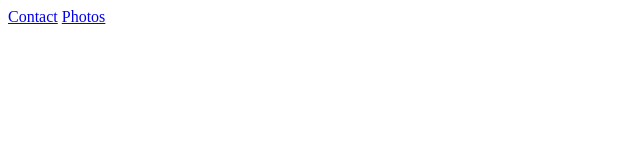
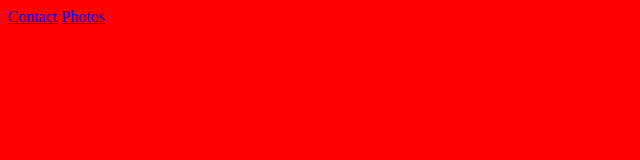
Before and after one commit to cwillia01/She-Codes-Croissant, a plain HTML site: page index.html in a window 1280 px wide. Shown: the whole page, without its empty margins (0-640 px from the left). Drawn offline with Linux system fonts and the light colour scheme.

Commit message:
add red background

```diff
--- a/index.html
+++ b/index.html
@@ -5,6 +5,8 @@
     <meta http-equiv="X-UA-Compatible" content="IE=edge">
     <meta name="viewport" content="width=device-width, initial-scale=1.0">
     <title>Croissant</title>
+    <link rel="stylesheet" href="src/styles.css">
+
 </head>
 <body>
     <div>
--- /dev/null
+++ b/src/styles.css
@@ -0,0 +1,4 @@
+body {
+    background: red;
+    color: white;
+}
```
Also changed, not shown: contact.html (+1 -0 lines), photo.html (+2 -0 lines), 1 other file.
